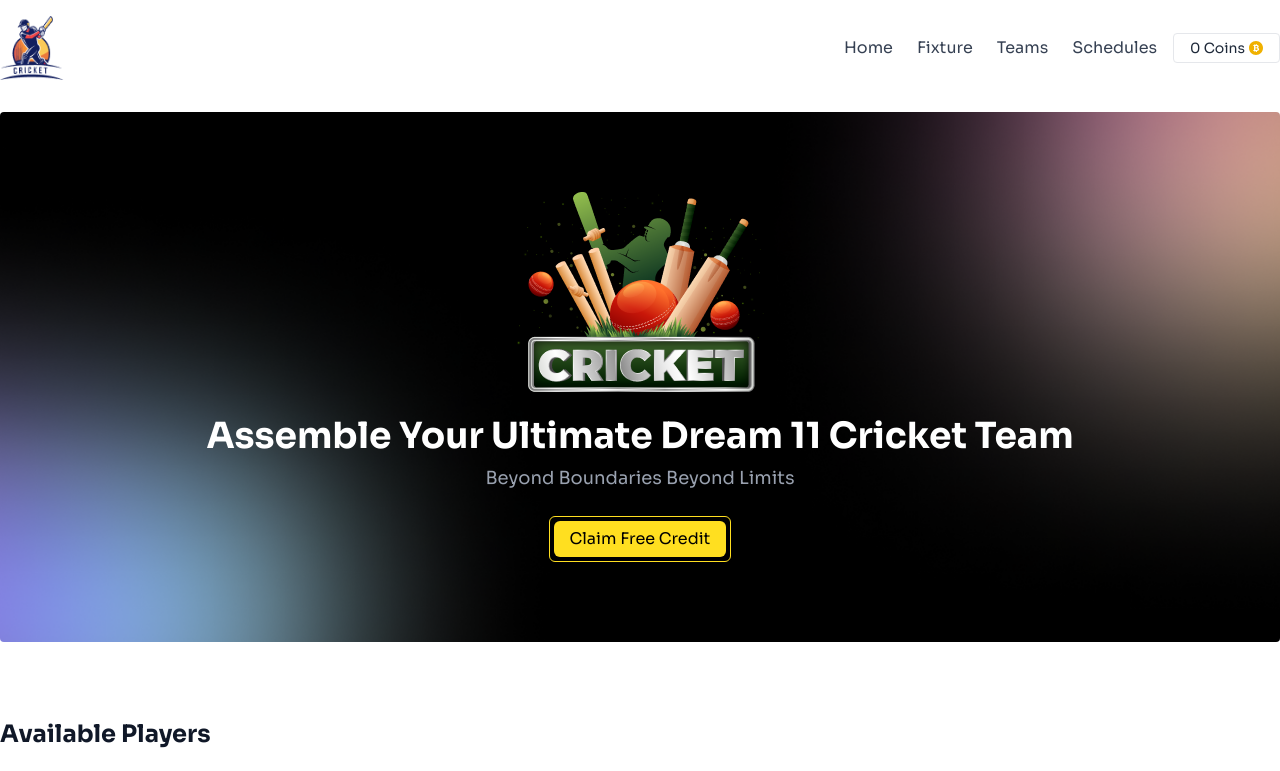
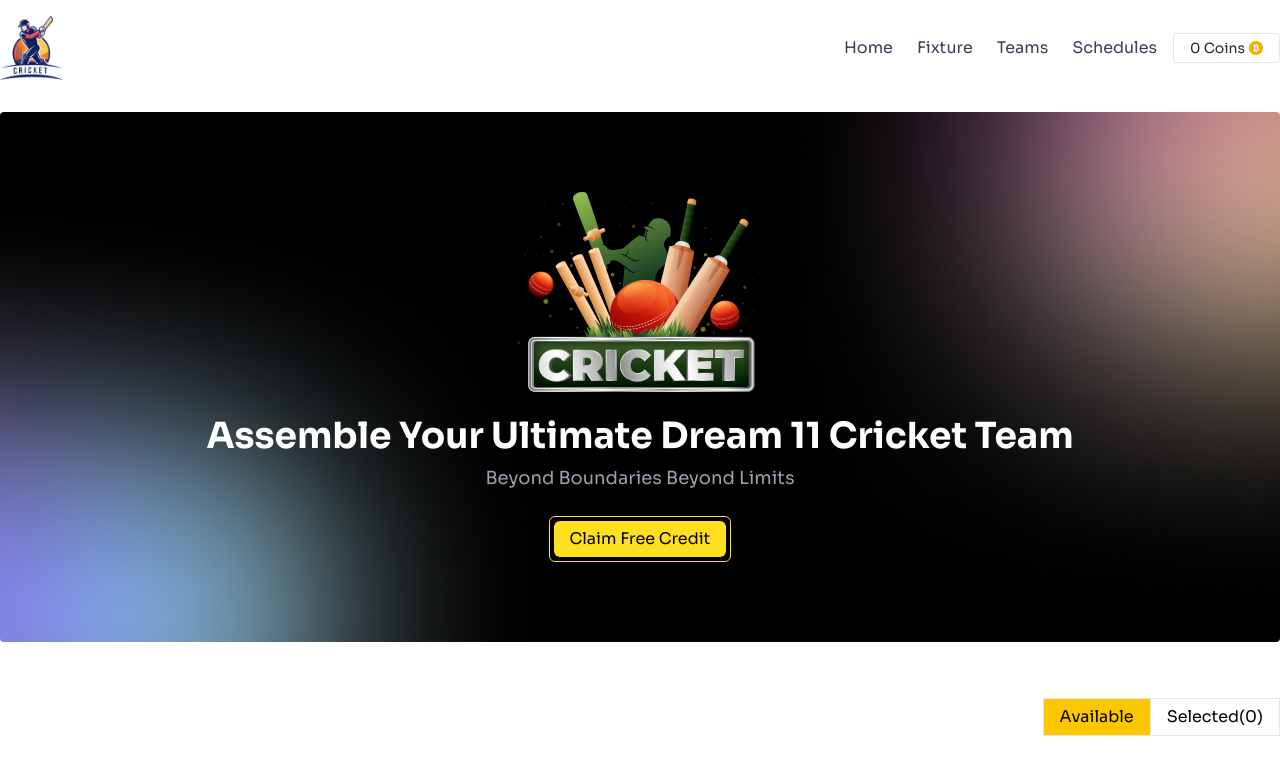
Before and after one commit to Muhammed-Nayeem/Dream-Squad, a React (Vite) app: page / in a window 1280 px wide. Shown: the top 771 px of the page. Built offline with nearby package versions, Linux system fonts and the light colour scheme.

Commit message:
Button Container & Selected Player Desgin

```diff
--- a/src/components/AvailablePlayers/AvailablePlayers.jsx
+++ b/src/components/AvailablePlayers/AvailablePlayers.jsx
@@ -12,10 +12,8 @@ const AvailablePlayers = () => {
       });
   }, []);
 
-  console.log(allPlayers);
-
   return (
-    <section className="bg-white py-15">
+    <section className="bg-white pt-8 pb-16">
       <div className="container max-w-screen-xl mx-auto">
         <article className="mx-10 xl:mx-0">
           <h2 className="text-2xl text-gray-900 font-bold">
@@ -24,7 +22,7 @@ const AvailablePlayers = () => {
         </article>
         <div className="mx-10 xl:mx-0 grid grid-cols-1 sm:grid-cols-2 lg:grid-cols-3 gap-8 mt-8">
           {allPlayers.map((player) => (
-            <Player key={player.id} player={player} />
+            <Player key={player.playerId} player={player} />
           ))}
         </div>
       </div>
--- /dev/null
+++ b/src/components/ButtonContainer/ButtonContainer.jsx
@@ -0,0 +1,24 @@
+const ButtonContainer = ({ activeBtnStateHandler, isActive }) => {
+  return (
+    <section className="pt-10">
+      <div className="container max-w-screen-xl mx-auto">
+        <div className="text-right">
+          <button
+            onClick={() => activeBtnStateHandler("available")}
+            className={`${isActive.status ? "bg-yellow-400":""} border border-r-0 border-gray-200 px-4 py-1.5 cursor-pointer`}
+          >
+            Available
+          </button>
+          <button
+            onClick={() => activeBtnStateHandler("selected")}
+            className={`${isActive.status ? "":"bg-yellow-400"} border border-gray-200 px-4 py-1.5 cursor-pointer`}
+          >
+            Selected(0)
+          </button>
+        </div>
+      </div>
+    </section>
+  );
+};
+
+export default ButtonContainer;
--- a/src/components/Player/Player.jsx
+++ b/src/components/Player/Player.jsx
@@ -2,7 +2,6 @@ import { FaUserAlt, FaFlag } from "react-icons/fa";
 
 const Player = ({ player }) => {
   let { image, name, country, role, battingType, bowlingType, biddingPrice, rating } = player;
-  console.log(player);
 
   return (
     <div className="border border-gray-300 rounded-md p-4">
--- /dev/null
+++ b/src/components/SelectedPlayers/SelectedPlayers.jsx
@@ -0,0 +1,15 @@
+const SelectedPlayers = ({ totalPlayers }) => {
+  return (
+    <section className="bg-white pt-8 pb-16">
+      <div className="container max-w-screen-xl mx-auto">
+        <article className="mx-10 xl:mx-0">
+          <h2 className="text-2xl text-gray-900 font-bold">
+            Selected Players(0/{totalPlayers})
+          </h2>
+        </article>
+      </div>
+    </section>
+  );
+};
+
+export default SelectedPlayers;
--- a/src/pages/Layout.jsx
+++ b/src/pages/Layout.jsx
@@ -3,12 +3,30 @@ import Header from "../components/Header/Header";
 import Hero from "../components/Hero/Hero";
 import AvailablePlayers from "../components/AvailablePlayers/AvailablePlayers";
 import Footer from "../components/Footer/Footer";
+import ButtonContainer from "../components/ButtonContainer/ButtonContainer";
+import SelectedPlayers from "../components/SelectedPlayers/SelectedPlayers";
 
 const Layout = () => {
+  let totalPlayers = 6;
   let [coins, setCoins] = useState(0);
+  let [isActive, setIsActive] = useState({
+    status: true,
+  });
 
   const freeCoinsCreditIncreaseHandler = () => {
     setCoins((coins) => coins + 8000000);
+  };
+
+  const activeBtnStateHandler = (text) => {
+    if (text === "available") {
+      setIsActive({
+        status: true,
+      });
+    } else {
+      setIsActive({
+        status: false,
+      });
+    }
   };
 
   return (
@@ -16,7 +34,15 @@ const Layout = () => {
       <Header coins={coins} />
       <main className="mb-60">
         <Hero creditIncreaseHandler={freeCoinsCreditIncreaseHandler} />
-        <AvailablePlayers />
+        <ButtonContainer
+          activeBtnStateHandler={activeBtnStateHandler}
+          isActive={isActive}
+        />
+        {isActive.status ? (
+          <AvailablePlayers />
+        ) : (
+          <SelectedPlayers totalPlayers={totalPlayers} />
+        )}
       </main>
       <Footer />
     </>
```
